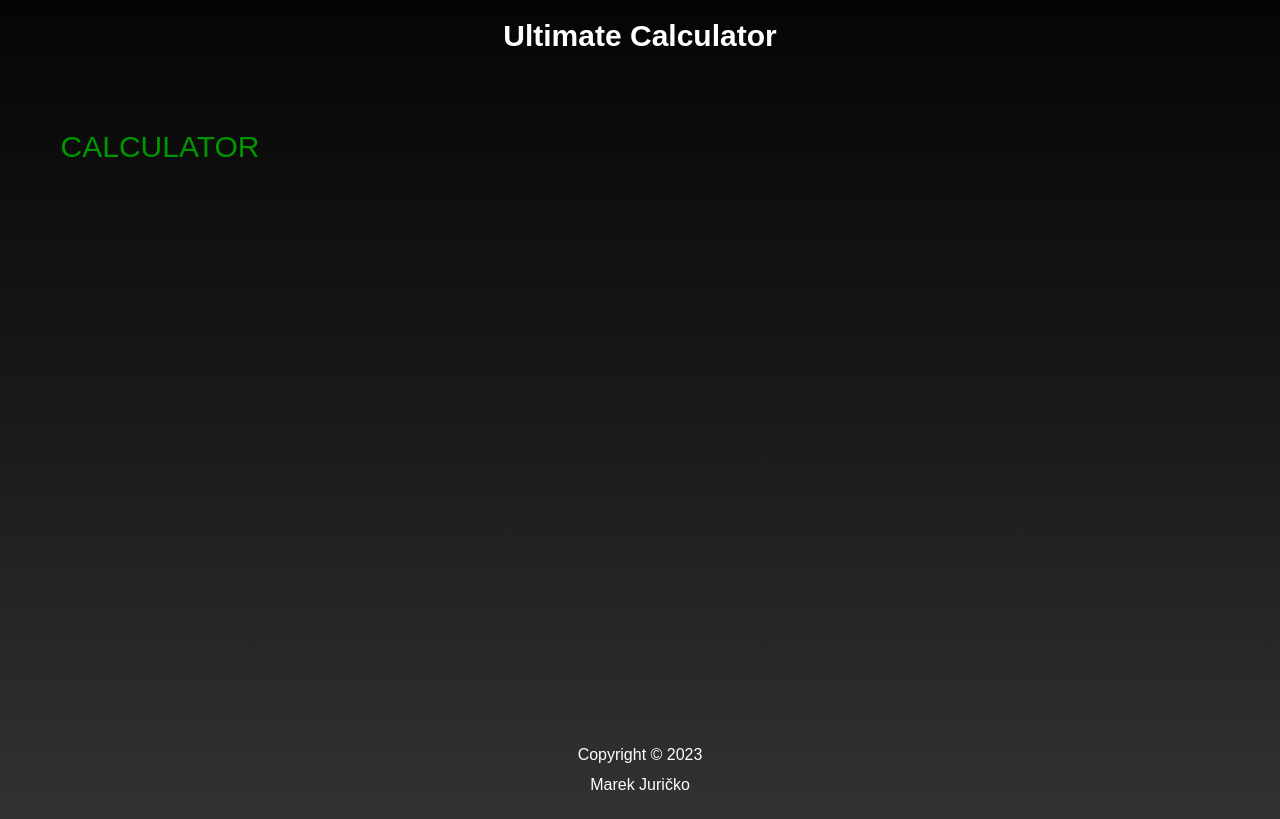
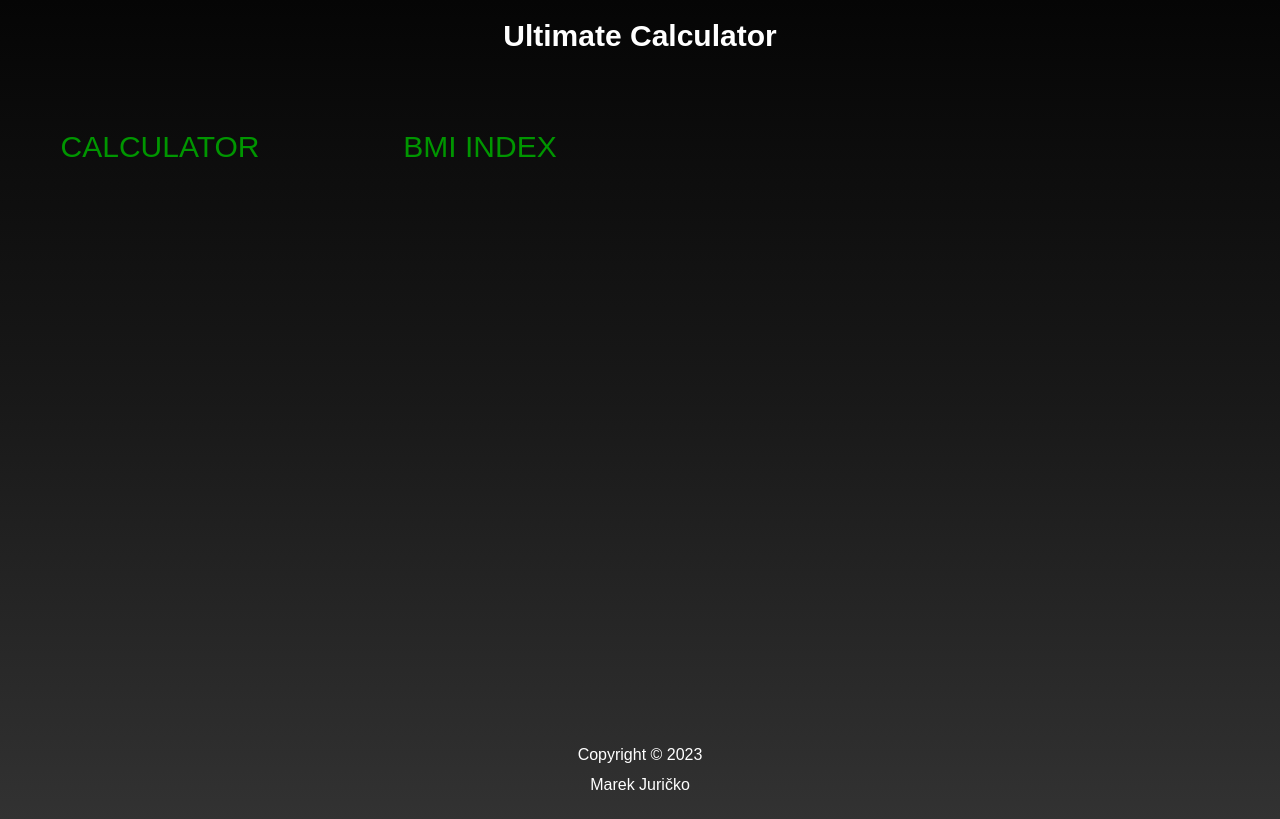
Before and after one commit to MarekJuricko/UltimateCalculator, a JavaScript app: page / in a window 1280 px wide. Built offline with nearby package versions, Linux system fonts and the light colour scheme; the HTML template or start-up script is replaced by a standard one.

Commit message:
added BMI route in App.js, added link in Home.js

```diff
--- a/src/App.js
+++ b/src/App.js
@@ -2,6 +2,7 @@ import { BrowserRouter, Routes, Route } from "react-router-dom"
 import SharedLayout from "./pages/SharedLayout"
 import Home from "./pages/Home/Home"
 import Calculator from "./pages/Calculator/Calculator"
+import BMI from "./pages/BMI/BMI"
 
 const App = () => {
   return (
@@ -11,6 +12,7 @@ const App = () => {
             <Route path="/" element={ <SharedLayout/> }>
               <Route index element={ <Home/> }/>
               <Route path="calculator" element={ <Calculator/> }/>
+              <Route path="BMI" element={ <BMI/> }/>
             </Route>
 
         </Routes>
--- a/src/pages/Home/Home.js
+++ b/src/pages/Home/Home.js
@@ -5,6 +5,7 @@ const Home = () => {
   return (
     <div className="menu">
       <Link to="calculator">Calculator</Link>
+      <Link to="BMI">BMI Index</Link>
     </div>
   )
 }
```
